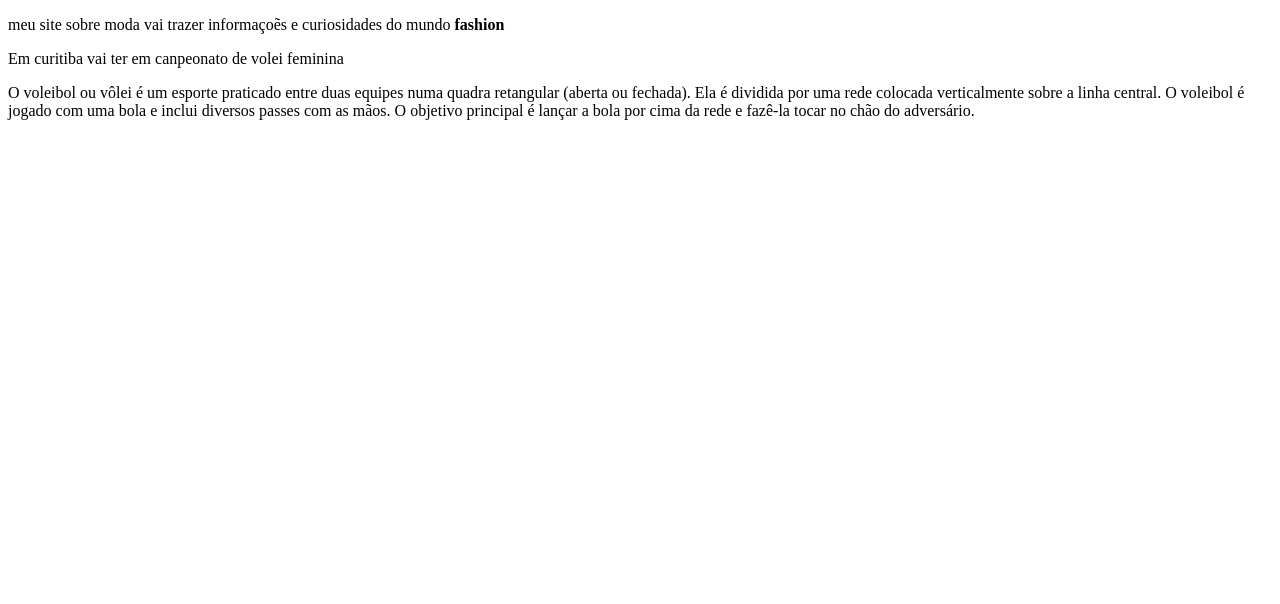
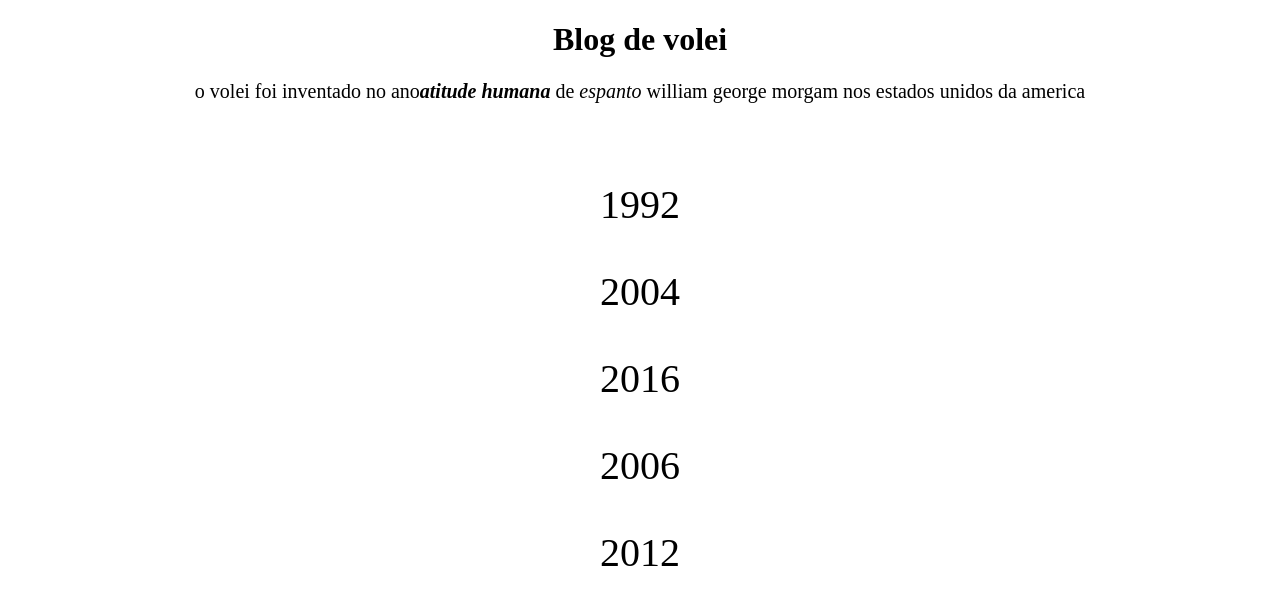
Before and after one commit to mahh19/moda, a plain HTML site: page index.html in a window 1280 px wide. Drawn offline with Linux system fonts and the light colour scheme.

Commit message:
Update index.html

```diff
--- a/index.html
+++ b/index.html
@@ -1,16 +1,29 @@
-<!doctype HTML>
-<HTML lang="pt-br">
-<head>
-<meta charset="utf-8">
-<title>volei </title>
-<html>
+<!DOCTYPE html>
+<html lang="pt-br">
+  <head>
+    <meta charset="UTF-8">
+    <title>Blog de volei</title>
+<style>
+p {
+  text-align:center
+}
+</style>
+
+  </head>
+
   <body>
-<p>meu site sobre moda vai trazer informaçoẽs e curiosidades do mundo <strong>fashion</strong></p>
+     <h1 style= "text-align:center">Blog de volei</h1>
+      <p style= "font-size:20px">o volei foi inventado no ano<strong><em>atitude humana</em></strong> de <em>espanto</em>
+        william george morgam nos estados unidos da america
+      <p style= "font-size:20px" titulos do volei brasileiro></p><br>
+        <p style= "font-size:40px">1992</p>
+        <p style= "font-size:40px">2004</p>
+        <p style= "font-size:40px">2016</p>
+        <p style= "font-size:40px">2006</p>
+        <p style= "font-size:40px">2012</p>
 
-  <p>Em curitiba vai ter em canpeonato de volei feminina</p>
 
-<p>O voleibol ou vôlei é um esporte praticado entre duas equipes numa quadra retangular (aberta ou fechada). Ela é dividida por uma rede colocada verticalmente sobre a linha central.
+  </body>
 
-O voleibol é jogado com uma bola e inclui diversos passes com as mãos. O objetivo principal é lançar a bola por cima da rede e fazê-la tocar no chão do adversário.</p>
-  </body>
+
 </html>
```
